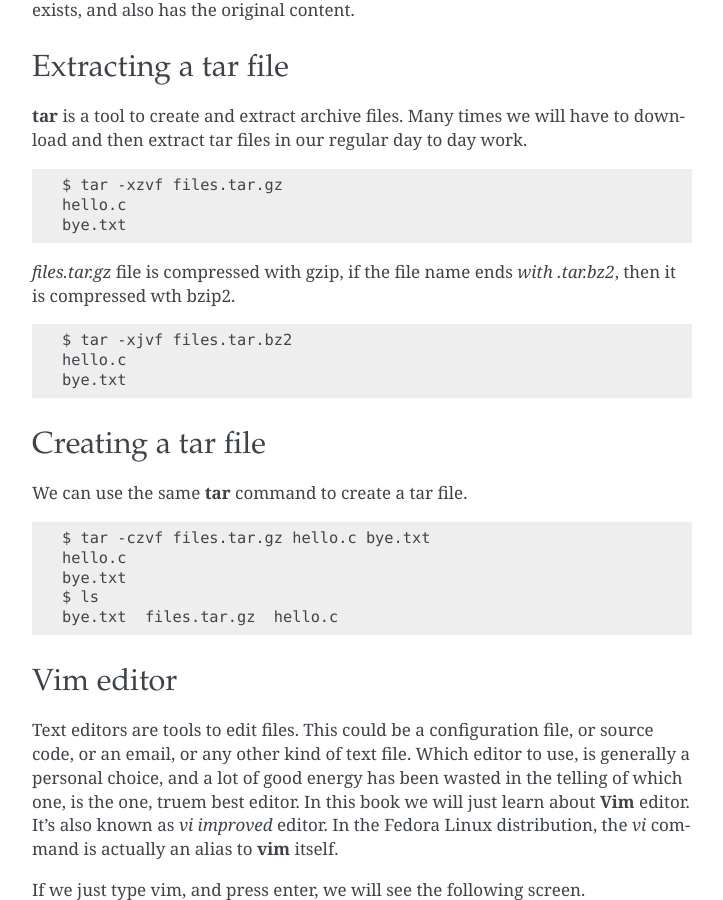
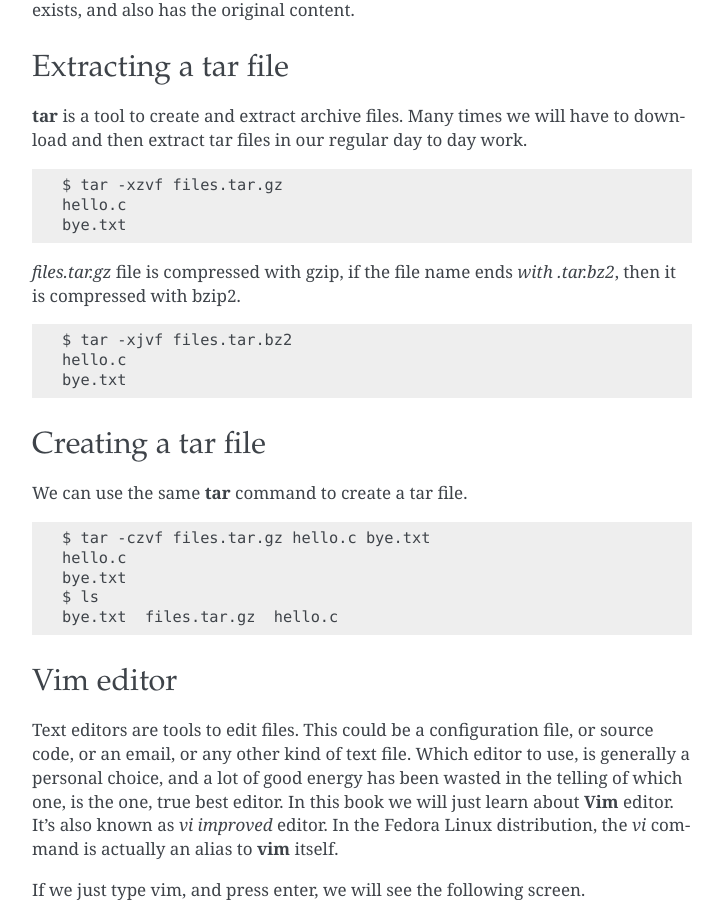
Before and after one commit to kushaldas/lym, a Sphinx documentation site: the page built from docs/useful.rst, in a window 1280 px wide and 900 px high, scrolled down 1331 px. Shown: the whole window, without its empty margins (388-1111 px from the left). Built offline with Sphinx 7.4.7, drawn with Linux system fonts in a browser that asks for light colours; a script that is not in the unit is left out.

Commit message:
[useful] Fix typos
Fix spell of following words:
  - wth -> with
  - truem -> true

```diff
--- a/docs/useful.rst
+++ b/docs/useful.rst
@@ -85,7 +85,7 @@ to download and then extract tar files in our regular day to day work.
 
 
 *files.tar.gz* file is compressed with gzip, if the file name ends
-*with .tar.bz2*, then it is compressed wth bzip2.
+*with .tar.bz2*, then it is compressed with bzip2.
 
 ::
 
@@ -117,7 +117,7 @@ Vim editor
 Text editors are tools to edit files. This could be a configuration
 file, or source code, or an email, or any other kind of text file.
 Which editor to use, is generally a personal choice, and a lot of good
-energy has been wasted in the telling of which one, is the one, truem best editor. In
+energy has been wasted in the telling of which one, is the one, true best editor. In
 this book we will just learn about **Vim** editor. It’s also known as
 *vi improved* editor. In the Fedora Linux distribution, the *vi*
 command is actually an alias to **vim** itself.
```
